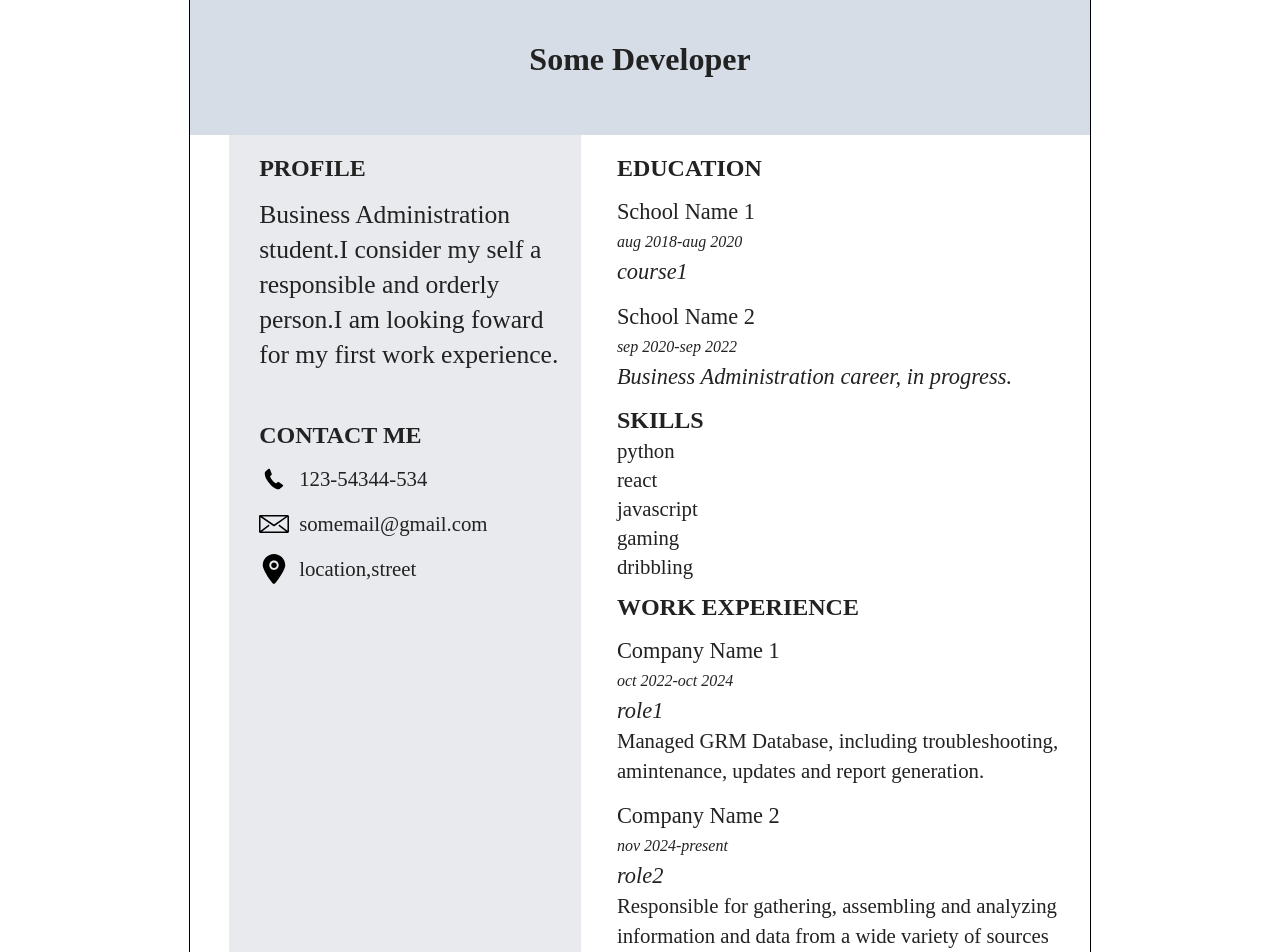
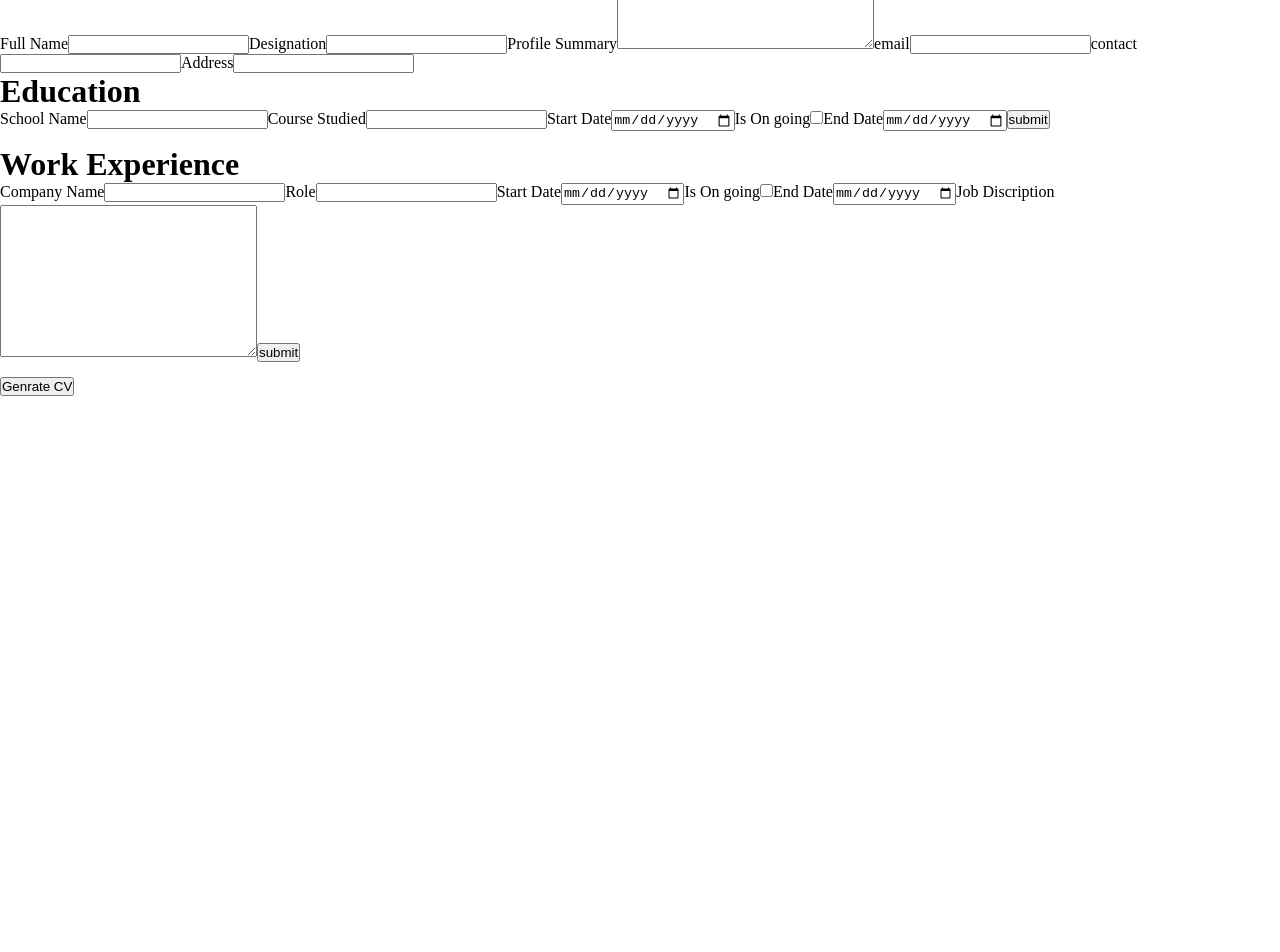
Before and after one commit to sinan-894/cv-app, a React (Vite) app: page / in a window 1280 px wide. Shown: the part 140-1092 px from the top of the page. After the commit the page ends 800 px from the top, so only its background shows below. Built offline with nearby package versions, Linux system fonts and the light colour scheme.

Commit message:
merge successfully

```diff
--- a/src/components.jsx
+++ b/src/components.jsx
@@ -1,17 +1,17 @@
 import { useState } from "react";
 import { getLastNumber } from "./functions";
-import { data } from "./test-data";
+// import { data } from "./test-data";
 import './resume-template.css'
 
 
 export default  function App(){
-    // const [data,setData] = useState({
-    //     educationList:[],
-    //     workList:[]
-    // })
+    const [data,setData] = useState({
+        educationList:[],
+        workList:[]
+    })
 
-    // const [displayResume,setDisplayResume] = useState(false)
-    const displayResume = true
+    const [displayResume,setDisplayResume] = useState(false)
+    // const displayResume = true
     if(!displayResume)
     return(
         <Data onSubmit={setData} data={data} genrate={setDisplayResume}></Data>
@@ -304,7 +304,7 @@ function Resume({data}){
             <section className="personal-details">
                 <div className="profile">
                     <h2>PROFILE</h2>
-                    <p>{data.discription}</p>
+                    <p>{data.profileSummary}</p>
                 </div>
                 <div className="contact-me">
                     <h2>CONTACT ME</h2>
@@ -338,14 +338,14 @@ function Resume({data}){
                         </div>
                     ))}
                 </div>
-                <div className="skills">
+                {/* <div className="skills">
                     <h2 className="section-header">SKILLS</h2>
                     <ul>
                         {data.skillList.map(s=>(
                             <li>{s}</li>
                         ))}
                     </ul>
-                </div>
+                </div> */}
                 <div className="work">
                     <h2 className="section-header">WORK EXPERIENCE</h2>
                     {data.workList.map(w=>(
@@ -356,7 +356,7 @@ function Resume({data}){
                             </p>
                             <p className="role">{data[w].role}</p>
                             <p className="work-discription">
-                                {data[w].workDiscription}
+                                {data[w].jobDiscription}
                             </p>
                         </div>
                     ))}
--- a/src/test-data.js
+++ b/src/test-data.js
@@ -4,7 +4,7 @@ export  const data = {
     email:'somemail@gmail.com',
     contact:'123-54344-534',
     address:'location,street',
-    discription:'Business Administration student.I consider my self a responsible and orderly person.I am looking foward for my first work experience.',
+    profileSummary:'Business Administration student.I consider my self a responsible and orderly person.I am looking foward for my first work experience.',
     educationList:['E-1','E-2'],
     workList:['W-1','W-2'],
     skillList:['python','react','javascript','gaming','dribbling'],
@@ -25,7 +25,7 @@ export  const data = {
         role:'role1',
         startDateWork:'oct 2022',
         endDateWork:'oct 2024',
-        workDiscription:'Managed GRM Database, including troubleshooting, amintenance, updates and report generation.'
+        jobDiscription:'Managed GRM Database, including troubleshooting, amintenance, updates and report generation.'
 
     },
     'W-2':{
@@ -33,7 +33,7 @@ export  const data = {
         role:'role2',
         startDateWork:'nov 2024',
         endDateWork:'present',
-        workDiscription:'Responsible for gathering, assembling and analyzing information and data from a wide variety of sources'
+        jobDiscription:'Responsible for gathering, assembling and analyzing information and data from a wide variety of sources'
     }
 
 
```
